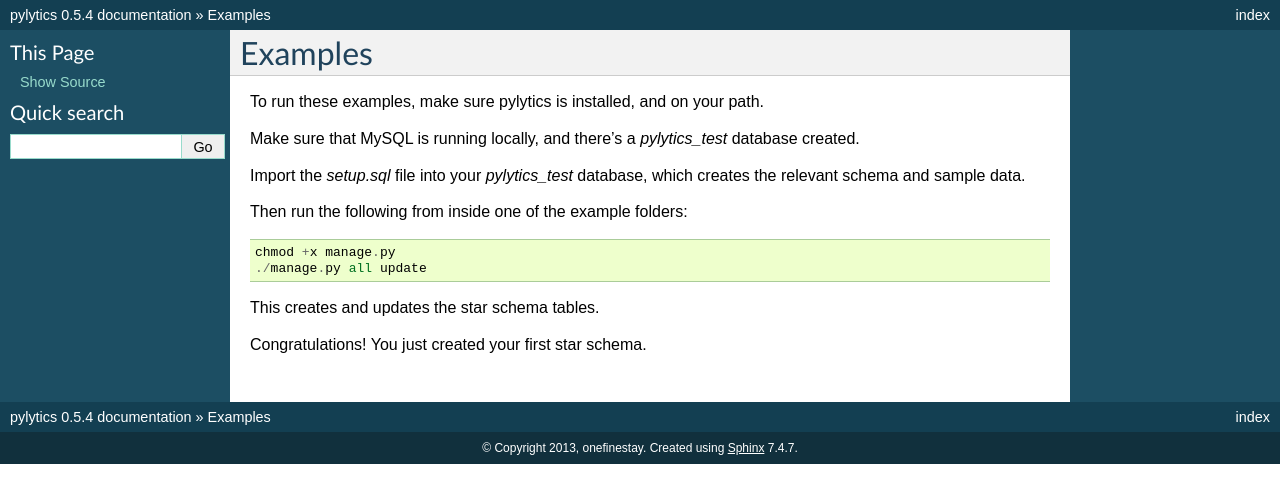
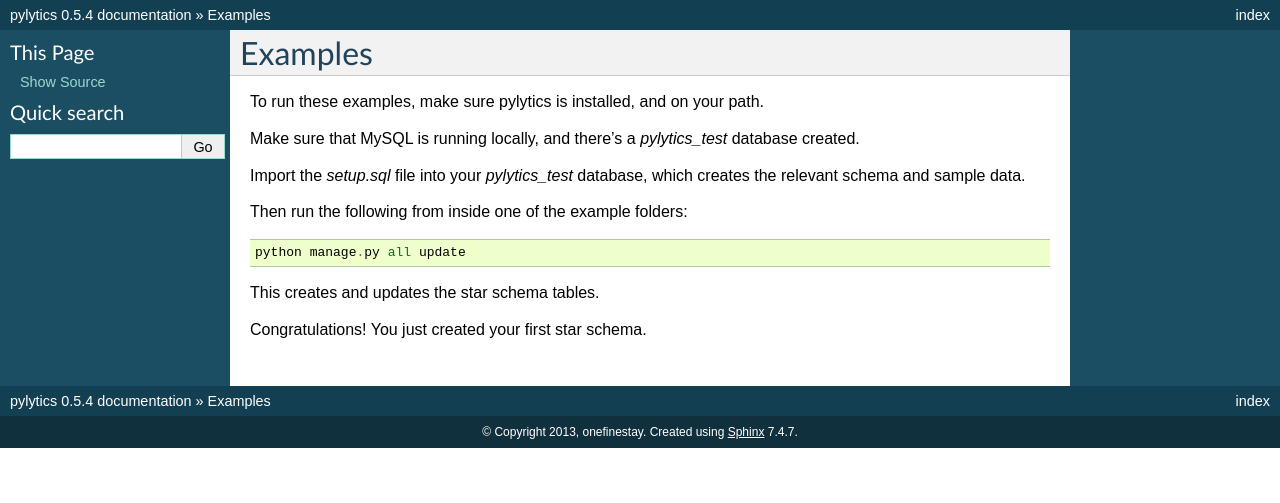
Before and after one commit to onefinestay/pylytics, a Sphinx documentation site: the page built from docs/examples/README.rst, in a window 1280 px wide. Shown: the top 503 px of the page. Built offline with Sphinx 7.4.7, drawn with Linux system fonts in a browser that asks for light colours; some of the changed lines change nothing that is shown.

Commit message:
updated the examples

```diff
--- a/docs/examples/README.rst
+++ b/docs/examples/README.rst
@@ -9,8 +9,7 @@ Import the *setup.sql* file into your *pylytics_test* database, which creates th
 
 Then run the following from inside one of the example folders::
 
-    chmod +x manage.py
-    ./manage.py all update
+    python manage.py all update
 
 This creates and updates the star schema tables.
 
--- a/docs/examples/count_all_the_sales/dim/dim_date.py
+++ b/docs/examples/count_all_the_sales/dim/dim_date.py
@@ -1,49 +1 @@
-import datetime
-from datetime import date
-
-from pylytics.library.dim import Dim
-
-
-class DimDate(Dim):
-
-    def update(self):
-        """Updates the dim_date table with all the dates since 01/01/2011."""
-        # Status.
-        msg = "Populating {0}".format(self.table_name)
-        self._print_status(msg)
-
-        # Get the last inserted date
-        cur_date = self.connection.execute(
-            "SELECT MAX(`date`) FROM `{}`".format(self.table_name))[0][0]
-
-        if cur_date == None:
-            # Build history.
-            cur_date = date(2011, 01, 01)
-
-        today = date.today()
-        while cur_date <= today:
-            quarter = (cur_date.month - 1)/3 + 1
-            date_field = (
-                cur_date.isoformat(),
-                cur_date.day,
-                cur_date.strftime("%a"), # Mon
-                int(cur_date.strftime("%u")), # ISO day of week (numeric)
-                int(cur_date.strftime("%U")), # ISO week number
-                cur_date.strftime("%Y-%U"), # Year and week number (full week)
-                int(cur_date.strftime("%m")), # Month number
-                cur_date.strftime("%b"), # Month name
-                cur_date.strftime("%Y-%m"), # Year and month (full month)
-                quarter, # Quarter e.g. 1,2,3,4
-                "Q{}".format(quarter), # Q1
-                '{0}-{1}'.format(cur_date.year, quarter), # Year and quarter
-                cur_date.year,
-            )
-
-            self.connection.execute(
-                "INSERT IGNORE INTO `{0}` VALUES (NULL, {1}, NULL)".format(
-                                    self.table_name,
-                                    self._values_placeholder(len(date_field))),
-                date_field,
-                )
-
-            cur_date = cur_date + datetime.timedelta(days=1)
+from pylytics.builtins.dim.dim_date import DimDate
--- a/docs/examples/count_all_the_sales/dim/dim_location.py
+++ b/docs/examples/count_all_the_sales/dim/dim_location.py
@@ -1,7 +1,6 @@
 from pylytics.library.dim import Dim
-import settings
 
 
 class DimLocation(Dim):
-    source_db = settings.pylytics_db
+    source_db = "test"  # A database defined in settings.py
     source_query = "SELECT DISTINCT `location_name` FROM `sales`"
```
Also changed, not shown: docs/examples/count_all_the_sales/fact/fact_count_all_the_sales.py (line endings or trailing spaces), 1 other file.
